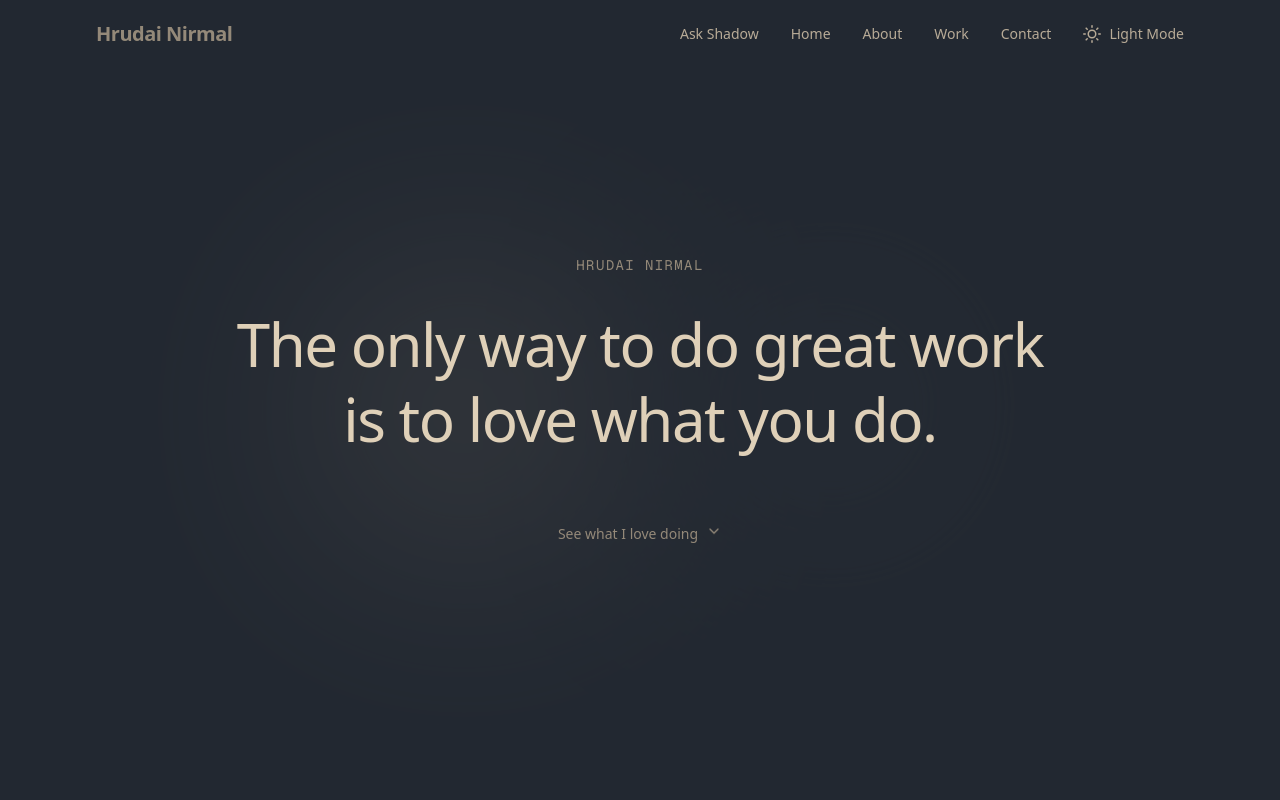
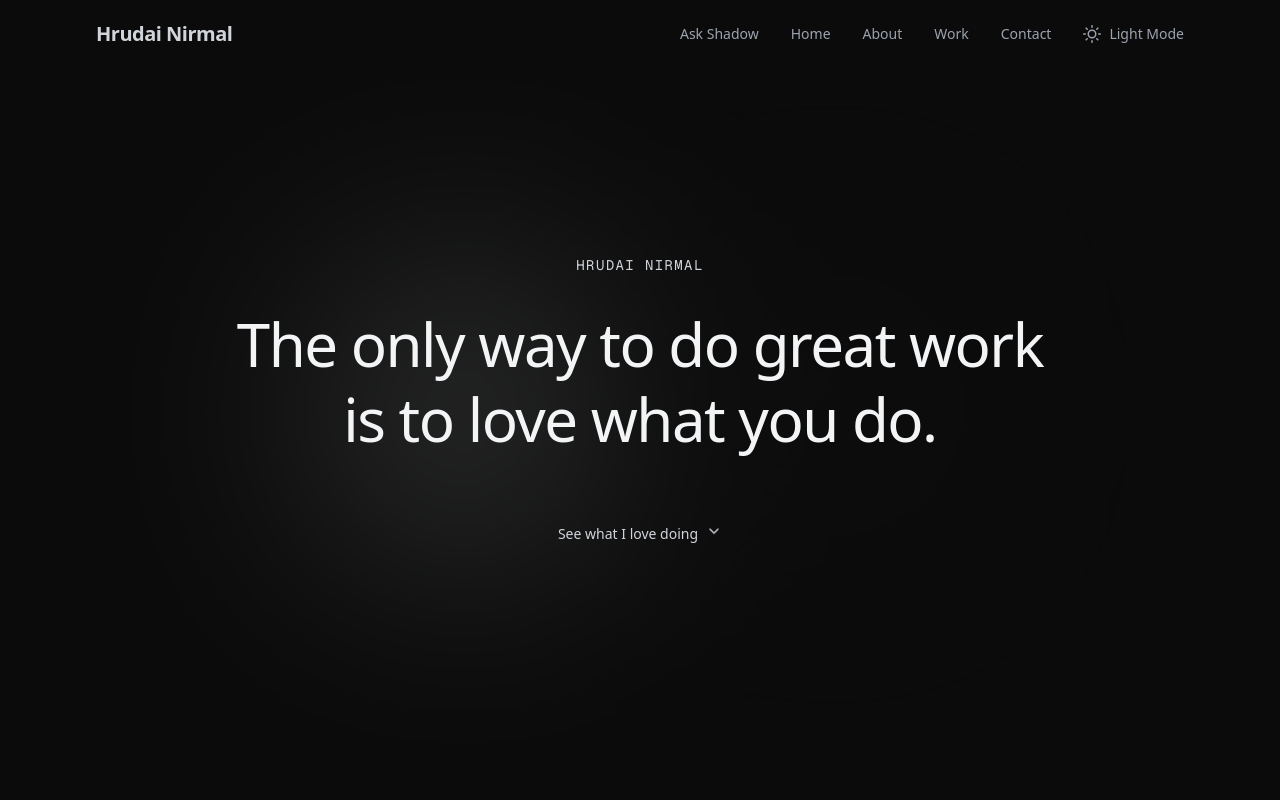
Before and after one commit to Hrudai-Nirmal/portfolio, a Next.js app: page / in a window 1280 px wide. Shown: the top 800 px of the page. Built offline with nearby package versions, Linux system fonts and the light colour scheme.

Commit message:
Update site palette to black grey white theme

```diff
--- a/src/app/globals.css
+++ b/src/app/globals.css
@@ -1,45 +1,44 @@
 @import "tailwindcss";
 
 /* ===== Color Palettes ===== */
-/* Light: #FAF7F0 #D8D2C2 #B17457 #4A4947 */
-/* Dark (CURRENT):  #222831 #393E46 #948979 #DFD0B8 */
-/* Dark (PREVIOUS - rollback): #222831 #393E46 #00ADB5 #EEEEEE */
+/* Light: #FFFFFF #F3F4F6 #4B5563 #111111 */
+/* Dark:  #0B0B0B #1A1A1A #D1D5DB #F9FAFB */
 
 :root {
   /* Default to dark */
-  --bg-primary: #222831; /* classic blue */
-  --bg-secondary: #393e46; /* slightly deeper for layering */
-  --accent: #948979; /* turquoise */
-  --heading: #dfd0b8; /* gold */
-  --text-primary: #dfd0b8;
-  --text-secondary: #b8ab97;
-  --border-color: #393e46;
-  --surface: #2c3138;
-  --surface-hover: #343a43;
+  --bg-primary: #0b0b0b;
+  --bg-secondary: #1a1a1a;
+  --accent: #d1d5db;
+  --heading: #f9fafb;
+  --text-primary: #f3f4f6;
+  --text-secondary: #9ca3af;
+  --border-color: #2a2a2a;
+  --surface: #141414;
+  --surface-hover: #1f1f1f;
 }
 
 .light {
-  --bg-primary: #faf7f0;
-  --bg-secondary: #d8d2c2;
-  --accent: #b17457;
-  --heading: #4a4947;
-  --text-primary: #4a4947;
-  --text-secondary: #6e6b68;
-  --border-color: #d8d2c2;
-  --surface: #f0ede5;
-  --surface-hover: #e8e4db;
+  --bg-primary: #ffffff;
+  --bg-secondary: #f3f4f6;
+  --accent: #4b5563;
+  --heading: #111111;
+  --text-primary: #111111;
+  --text-secondary: #6b7280;
+  --border-color: #e5e7eb;
+  --surface: #f9fafb;
+  --surface-hover: #f3f4f6;
 }
 
 .dark {
-  --bg-primary: #222831;
-  --bg-secondary: #393e46;
-  --accent: #948979;
-  --heading: #dfd0b8;
-  --text-primary: #dfd0b8;
-  --text-secondary: #b8ab97;
-  --border-color: #393e46;
-  --surface: #2c3138;
-  --surface-hover: #343a43;
+  --bg-primary: #0b0b0b;
+  --bg-secondary: #1a1a1a;
+  --accent: #d1d5db;
+  --heading: #f9fafb;
+  --text-primary: #f3f4f6;
+  --text-secondary: #9ca3af;
+  --border-color: #2a2a2a;
+  --surface: #141414;
+  --surface-hover: #1f1f1f;
 }
 
 @theme inline {
```
